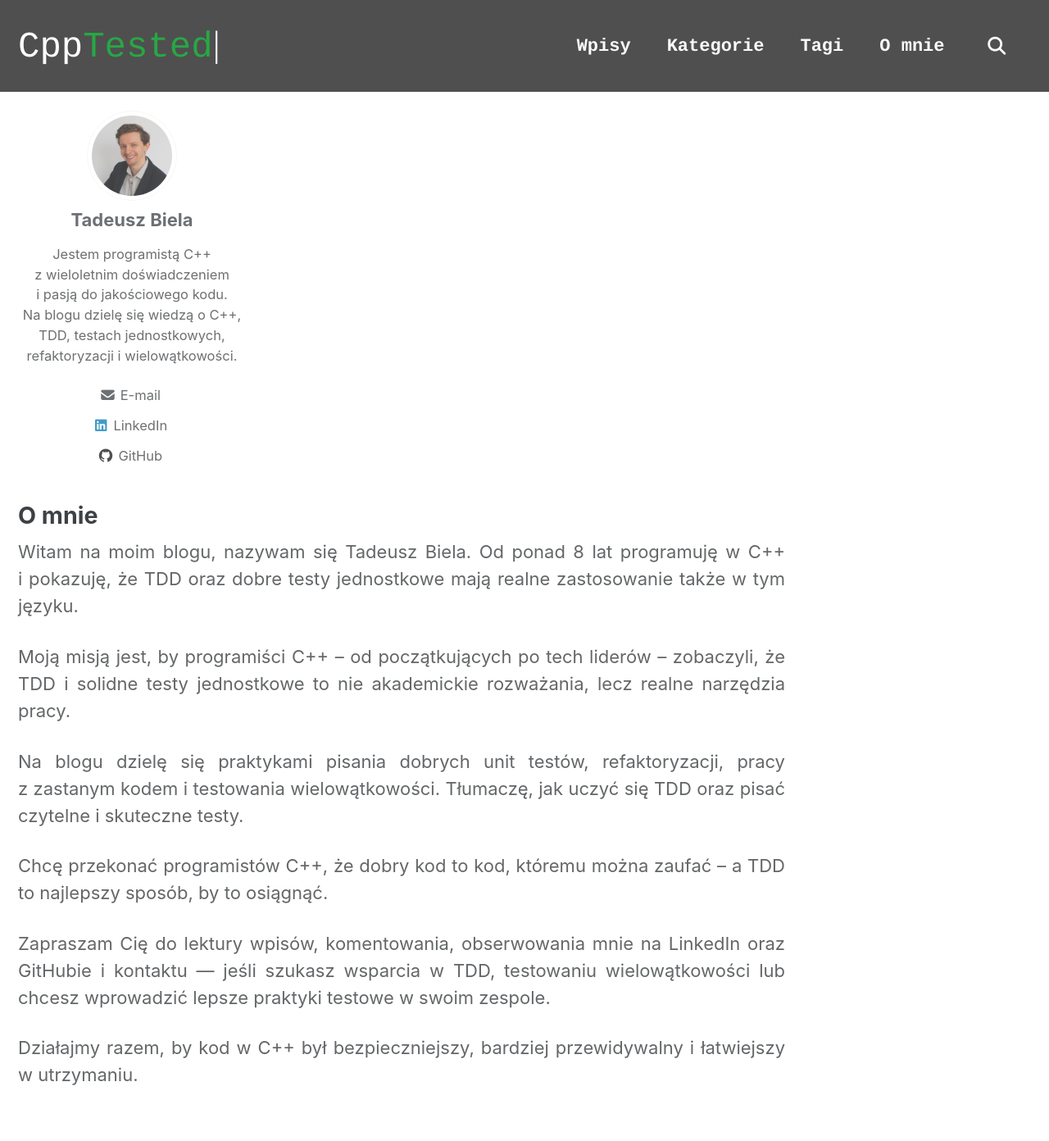
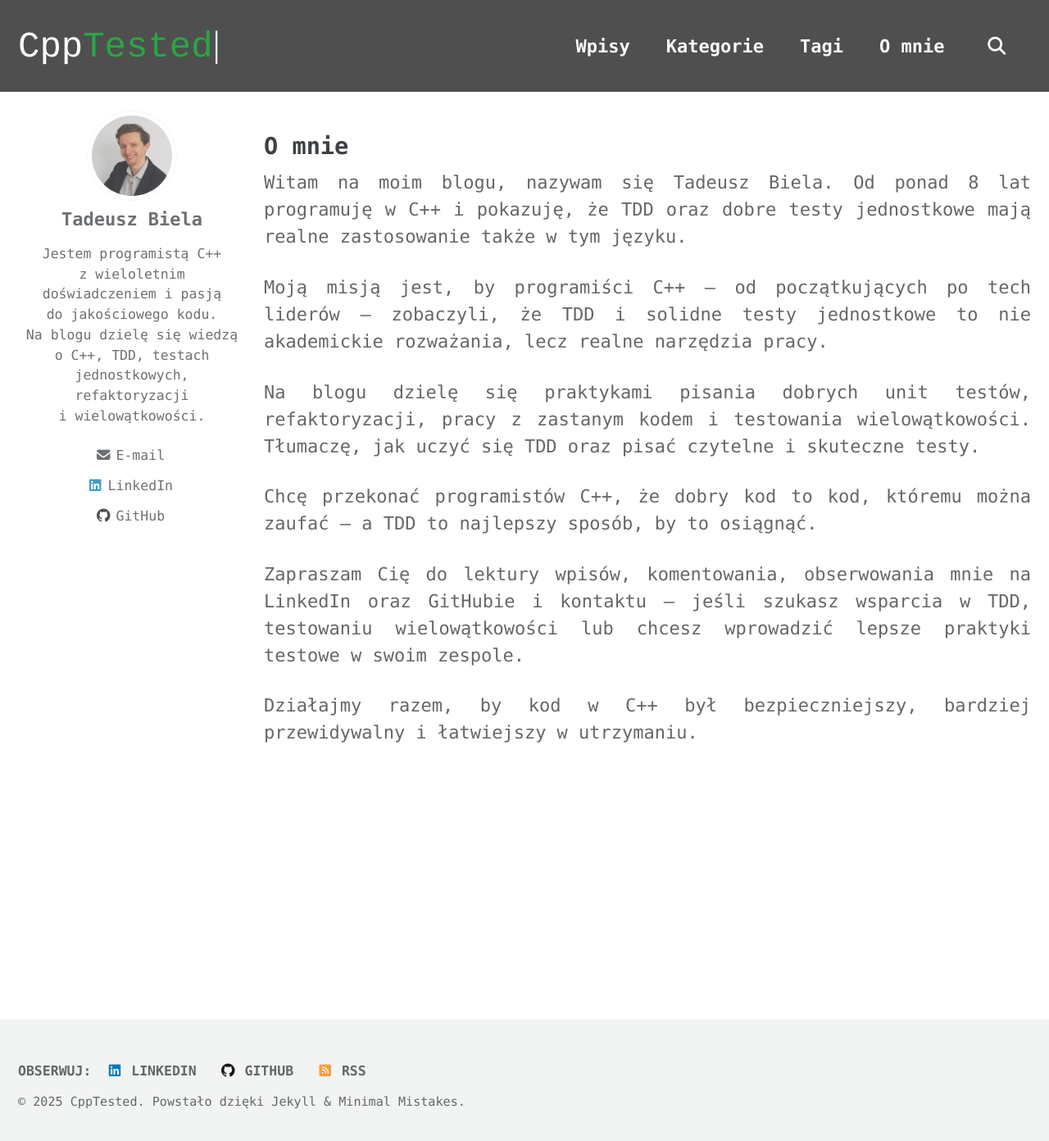
Before and after one commit to TadekBiela/cpptested, a Jekyll site: the page built from _pages/about.md, in a window 1280 px wide and 1400 px high. Shown: the top 1392 px of the window at 82% size. Built offline with Jekyll 4.4.1, drawn with Linux system fonts in a browser that asks for light colours; cached includes are drawn as plain includes.

Commit message:
Change font and adjust about page layout

```diff
--- /dev/null
+++ b/_layouts/page.html
@@ -0,0 +1,87 @@
+---
+layout: default
+---
+
+{% if page.header.overlay_color or page.header.overlay_image or page.header.image %}
+  {% include page__hero.html %}
+{% elsif page.header.video.id and page.header.video.provider %}
+  {% include page__hero_video.html %}
+{% endif %}
+
+{% assign breadcrumbs_enabled = site.breadcrumbs %}
+{% if page.breadcrumbs != null %}
+  {% assign breadcrumbs_enabled = page.breadcrumbs %}
+{% endif %}
+{% if page.url != "/" and breadcrumbs_enabled %}
+  {% unless paginator %}
+    {% include breadcrumbs.html %}
+  {% endunless %}
+{% endif %}
+
+<div id="main" role="main">
+  {% include sidebar.html %}
+
+  <article class="page" itemscope itemtype="https://schema.org/CreativeWork"{% if page.locale %} lang="{{ page.locale }}"{% endif %}>
+    {% if page.title %}<meta itemprop="headline" content="{{ page.title | replace: '|', '&#124;' | markdownify | strip_html | strip_newlines | escape_once }}">{% endif %}
+    {% if page.excerpt %}<meta itemprop="description" content="{{ page.excerpt | markdownify | strip_html | strip_newlines | escape_once }}">{% endif %}
+    {% if page.date %}<meta itemprop="datePublished" content="{{ page.date | date_to_xmlschema }}">{% endif %}
+    {% if page.last_modified_at %}<meta itemprop="dateModified" content="{{ page.last_modified_at | date_to_xmlschema }}">{% endif %}
+
+    <div class="page__inner-wrap">
+      {% unless page.header.overlay_color or page.header.overlay_image %}
+        <header>
+          {% if page.title -%}
+          <h1 id="page-title" class="page__title" itemprop="headline">
+            <a href="{{ page.url | absolute_url }}" itemprop="url">{{ page.title | markdownify | remove: "<p>" | remove: "</p>" }}</a>
+          </h1>
+          {%- endif %}
+          {% include page__meta.html %}
+        </header>
+      {% endunless %}
+
+      <section class="page__content" itemprop="text">
+        {% if page.toc %}
+          <aside class="sidebar__right {% if page.toc_sticky %}sticky{% endif %}">
+            <nav class="toc">
+              <header><h4 class="nav__title"><i class="fas fa-{{ page.toc_icon | default: 'file-alt' }}"></i> {{ page.toc_label | default: site.data.ui-text[site.locale].toc_label | default: "On this page" }}</h4></header>
+              {% include toc.html sanitize=true html=content h_min=1 h_max=6 class="toc__menu" skip_no_ids=true %}
+            </nav>
+          </aside>
+        {% endif %}
+        {{ content }}
+        {% if page.link %}<div><a href="{{ page.link }}" class="btn btn--primary">{{ site.data.ui-text[site.locale].ext_link_label | default: "Direct Link" }}</a></div>{% endif %}
+      </section>
+
+      <footer class="page__meta">
+        {% if site.data.ui-text[site.locale].meta_label %}
+          <h4 class="page__meta-title">{{ site.data.ui-text[site.locale].meta_label }}</h4>
+        {% endif %}
+        {% include page__taxonomy.html %}
+        {% include page__date.html %}
+      </footer>
+
+      {% if page.share %}{% include social-share.html %}{% endif %}
+
+      {% include post_pagination.html %}
+    </div>
+
+    {% if site.comments.provider and page.comments %}
+      {% if jekyll.environment == 'production' %}
+        {% include comments.html %}
+      {% else %}
+        <p>
+          Comments are configured with provider: <strong>{{ site.comments.provider }}</strong>,
+          but are disabled in non-production environments.
+        </p>
+      {% endif %}
+    {% endif %}
+  </article>
+
+  {% comment %}<!-- only show related on a post page when `related: true` -->{% endcomment %}
+  {% if page.id and page.related and site.related_posts.size > 0 %}
+    {% include page__related.html posts=site.related_posts %}
+  {% comment %}<!-- otherwise show recent posts if no related when `related: true` -->{% endcomment %}
+  {% elsif page.id and page.related %}
+    {% include page__related.html posts=site.posts %}
+  {% endif %}
+</div>
--- a/assets/css/main.scss
+++ b/assets/css/main.scss
@@ -11,13 +11,13 @@
 .masthead,
 .greedy-nav {
   background-color: #4F4F4F;
-  font-family: Courier, monospace;
+  font-family: "Consolas", monospace;
   font-weight: bold;
   text-transform: none;
 }
 
 .greedy-nav .visible-links a:before {
-  background-color: #10A63E;
+  background-color: #10A63F;
 }
 
 .greedy-nav .site-title {
@@ -39,7 +39,7 @@
 }
 
 .masthead a:hover {
-  color: #10A63E;
+  color: #10A63F;
 }
 
 .search__toggle {
@@ -81,10 +81,12 @@
   display: table;
   margin-left: auto;
   margin-right: auto;
+  font-family: "Consolas";
 }
 
 .sidebar p, .sidebar li {
   text-align: center;
+  font-family: "Consolas";
 }
 
 .page__content {
@@ -94,6 +96,7 @@
 
 .page__title {
   color: #646769;
+  margin-top: 1em;
 }
 
 h1 {
@@ -126,9 +129,26 @@
   color: #4F4F4F;
 }
 
+body,
+h1,
+h2,
+h3,
+h4,
+h5,
+h6,
+.archive__item-title,
+.comment__date,
+.page__meta,
+.page__footer-copyright,
+.page__footer-follow li,
+.toc {
+  font-family: "Consolas";
+}
+
 .toc .nav__title,
 .nav__title {
   background: #4F4F4F;
+  font-family: "Consolas";
 }
 
 a:hover,
@@ -137,15 +157,20 @@
   color: #10A63F;
 }
 
-@media (min-width: 80em) {
-  .page {
-    width: 100%;
-  }
+.layout--single .page {
+  width: 100%;
+}
+
+.layout--page .page {
+  padding-inline-end: 0px;
 }
 
 @media (min-width: 80em) {
+  .page__content {
+    width: auto;
+  }
   .archive {
-      padding-inline-end: 0px;
+    padding-inline-end: 0px;
   }
 }
 
```
Also changed, not shown: _pages/about.md (+1 -0 lines).
